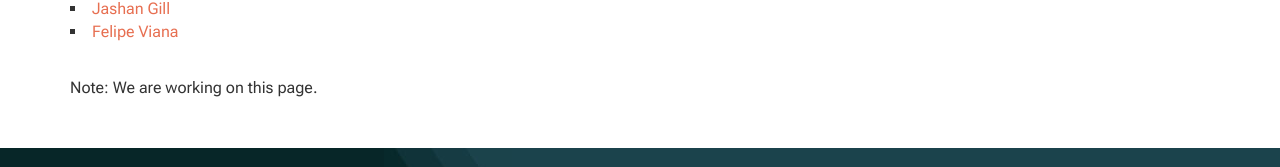
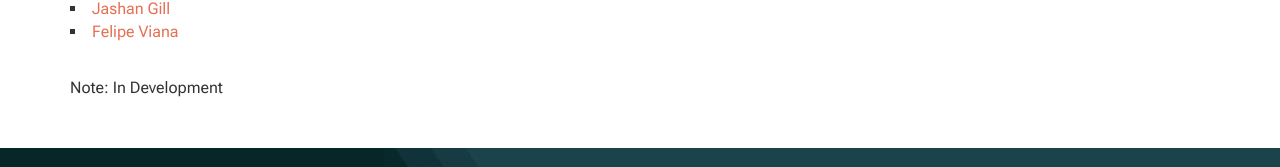
Before and after one commit to megalodonlab/megalodonlab.github.io, a React (Create React App) app: page /#/solution/projects/web-transformation in a window 1280 px wide. Shown: the part 374-541 px from the top of the page. Built offline with nearby package versions, Linux system fonts and the light colour scheme.

Commit message:
Updating

```diff
--- a/src/Pages/Solution/Solution.1.page.jsx
+++ b/src/Pages/Solution/Solution.1.page.jsx
@@ -9,7 +9,7 @@ export function SolutionProject1() {
         <div className="container mb-5 ">
             <ProjectHeader project={project} />
             <div>
-                Note: We are working on this page.
+                Note: In Development
             </div>
         </div>
     )
```
